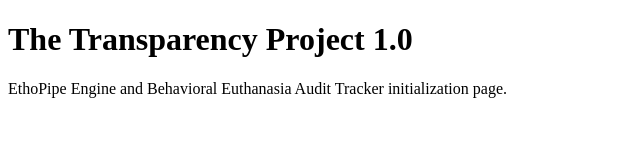
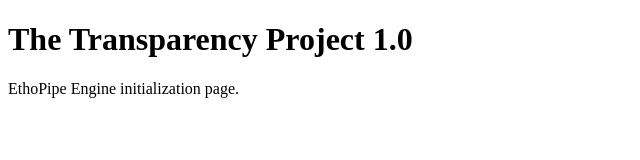
Before and after one commit to sothiss/ethopipe, a website: page index.html in a window 1280 px wide. Shown: the whole page, without its empty margins (0-640 px from the left). Drawn offline with Linux system fonts and the light colour scheme.

Commit message:
Update description in index.html
Signed-off-by: Alice Severi Gonçalves <223510749+sothiss@users.noreply.github.com>

```diff
--- a/index.html
+++ b/index.html
@@ -1,12 +1,13 @@
 <!DOCTYPE html>
 <html lang="en">
 <head>
+    <meta name="google-site-verification" content="BP1opAuH6Z7a_0cHbIhyshB6rdHS5RFFQyXcNkB8_vg" />
     <meta charset="UTF-8">
     <meta name="viewport" content="width=device-width, initial-scale=1.0">
     <title>The Transparency Project 1.0</title>
 </head>
 <body>
     <h1>The Transparency Project 1.0</h1>
-    <p>EthoPipe Engine and Behavioral Euthanasia Audit Tracker initialization page.</p>
+    <p>EthoPipe Engine initialization page.</p>
 </body>
 </html>
```
